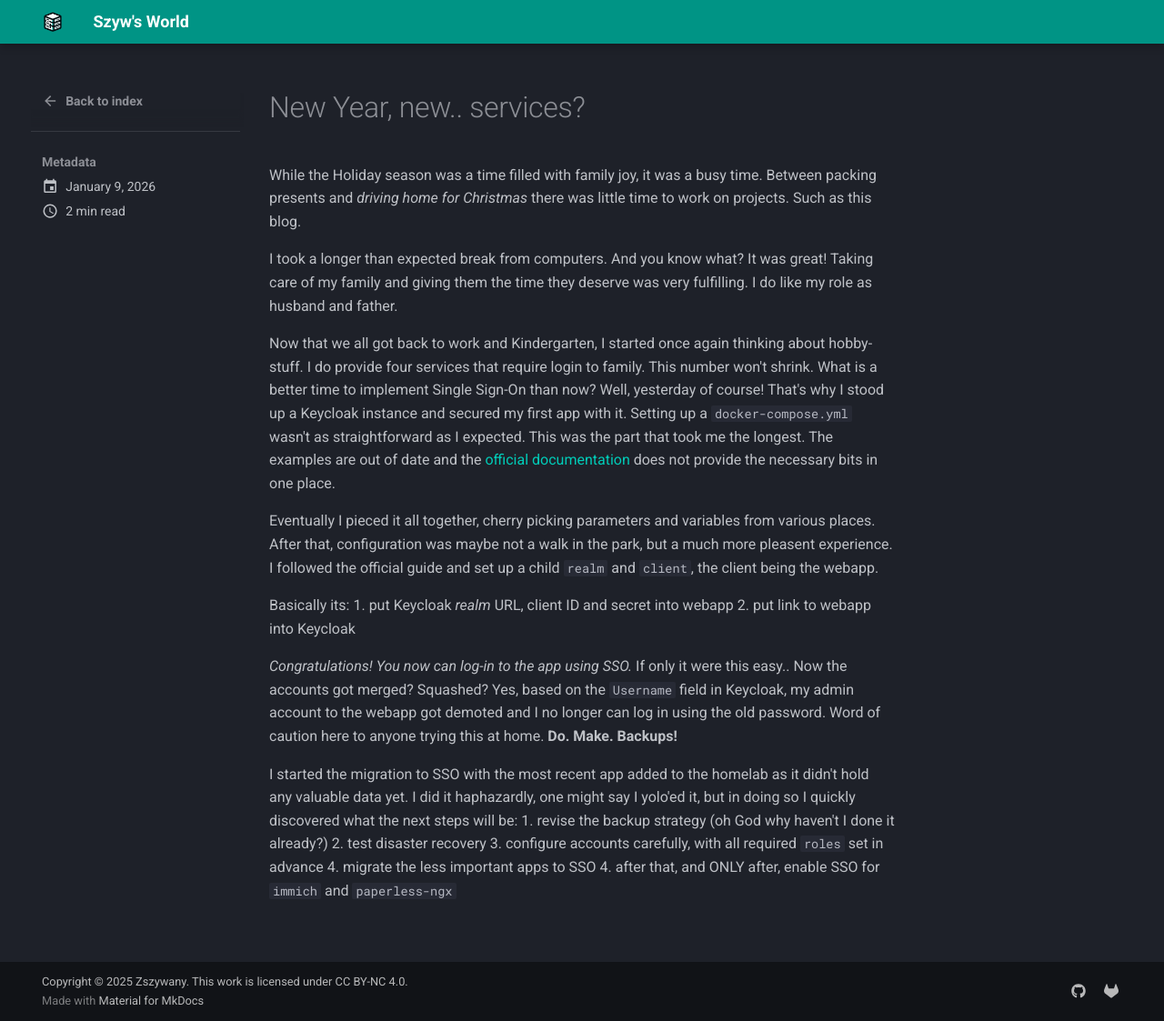
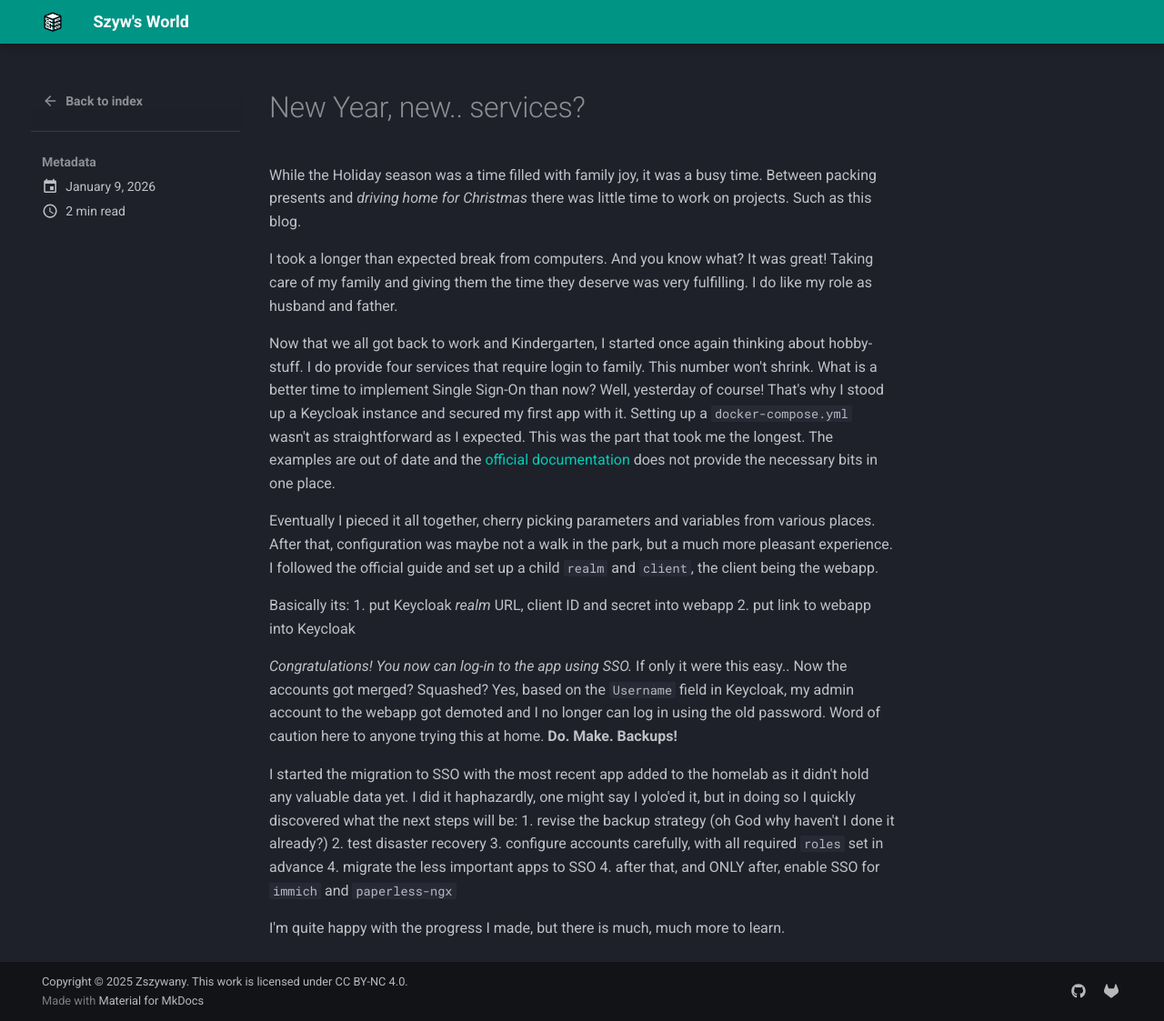
Before and after one commit to Zszywany/website, an MkDocs documentation site: the page built from docs/blog/posts/New Year, new.. services?.md, in a window 1280 px wide and 1123 px high. Shown: the whole window at 91% size. Built offline with MkDocs 1.6.1 and Material for MkDocs 9.7.7, drawn with Linux system fonts in a browser that asks for light colours.

Commit message:
corrections

```diff
--- a/docs/blog/posts/New Year, new.. services?.md
+++ b/docs/blog/posts/New Year, new.. services?.md
@@ -12,7 +12,7 @@ Now that we all got back to work and Kindergarten, I started once again thinking
 Setting up a `docker-compose.yml` wasn't as straightforward as I expected. This was the part that took me the longest. The examples are out of date and the [official documentation](https://www.keycloak.org/guides#server) does not provide the necessary bits in one place.
 
 Eventually I pieced it all together, cherry picking parameters and variables from various places.
-After that, configuration was maybe not a walk in the park, but a much more pleasent experience. I followed the official guide and set up a child `realm` and `client`, the client being the webapp.
+After that, configuration was maybe not a walk in the park, but a much more pleasant experience. I followed the official guide and set up a child `realm` and `client`, the client being the webapp.
 
 Basically its:
 1. put Keycloak *realm* URL, client ID and secret into webapp
@@ -27,3 +27,5 @@ I started the migration to SSO with the most recent app added to the homelab as
 3. configure accounts carefully, with all required `roles` set in advance
 4. migrate the less important apps to SSO
 4. after that, and ONLY after, enable SSO for `immich` and `paperless-ngx`
+
+I'm quite happy with the progress I made, but there is much, much more to learn.
```
